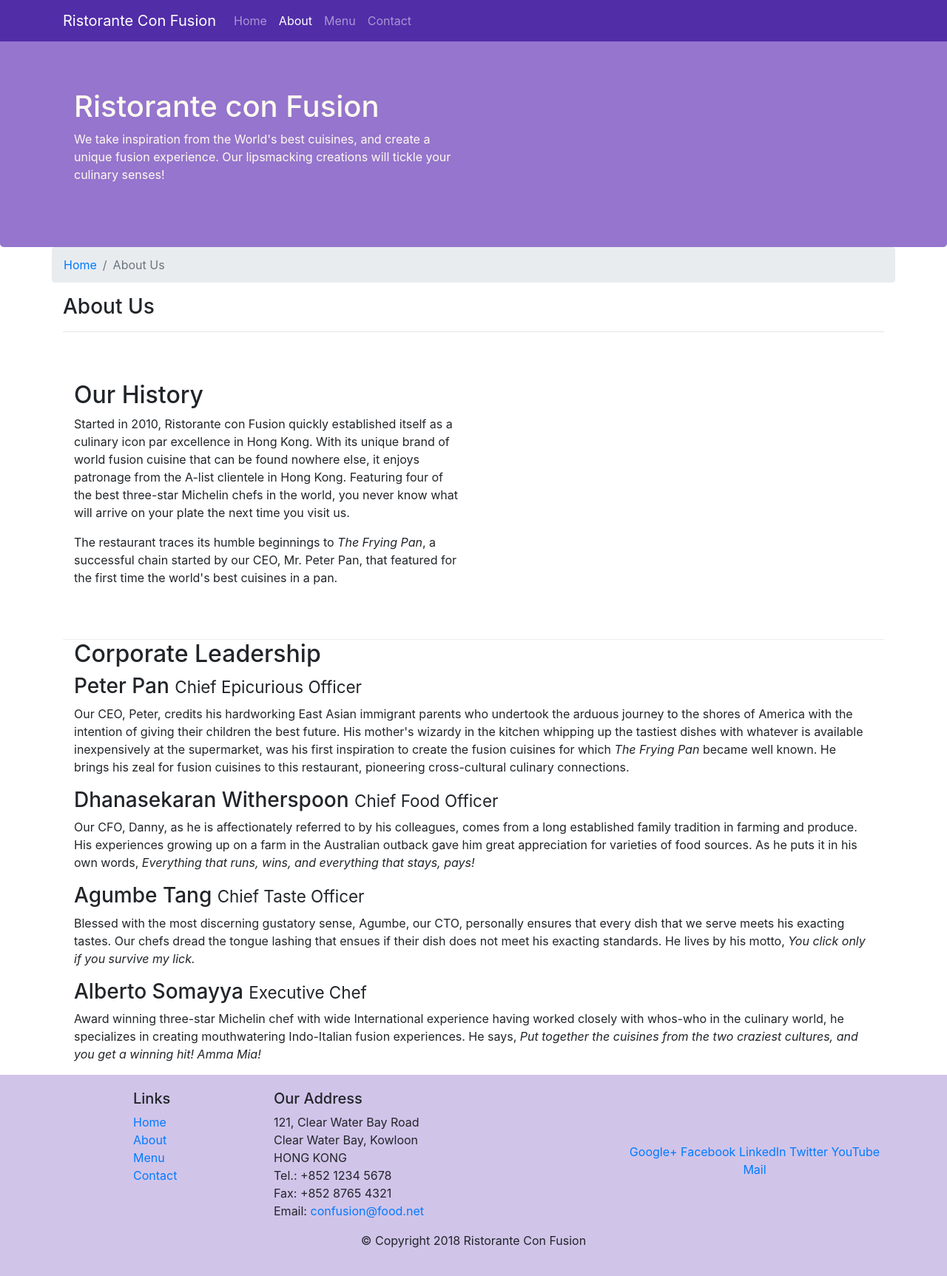
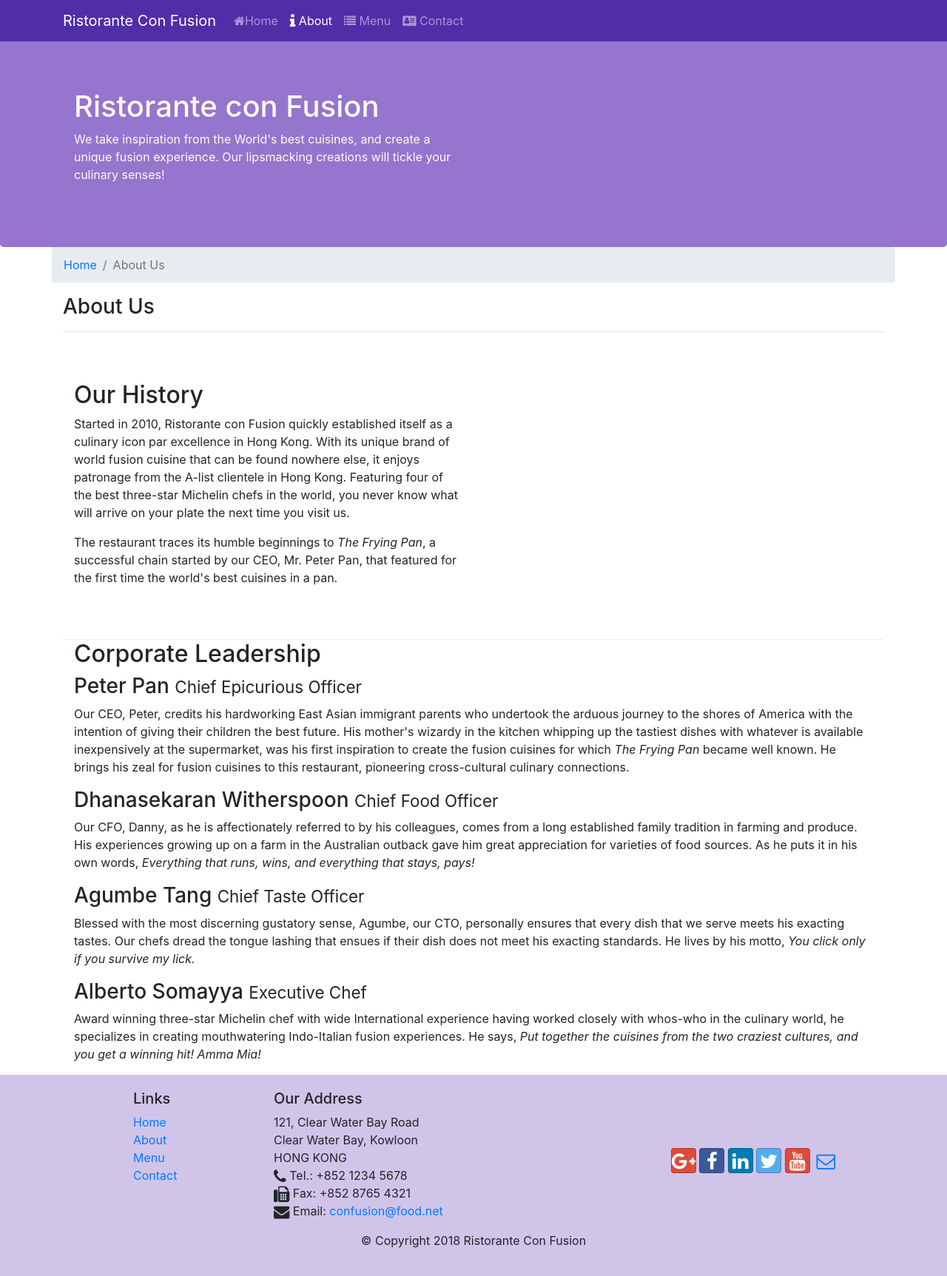
Before and after one commit to raghavendrajain/FE-BootstrapFirstProject, a website: page aboutus.html in a window 1280 px wide. Shown: the whole page at 74% size. Drawn offline with nearby package versions, Linux system fonts and the light colour scheme.

Commit message:
Icons added

```diff
--- a/aboutus.html
+++ b/aboutus.html
@@ -9,6 +9,8 @@
 
     <!-- Bootstrap CSS -->
     <link rel="stylesheet" href="node_modules/bootstrap/dist/css/bootstrap.min.css">
+    <link rel="stylesheet" href="node_modules/font-awesome/css/font-awesome.min.css">
+    <link rel="stylesheet" href="node_modules/bootstrap-social/bootstrap-social.css">
     <link rel="stylesheet" href="css/styles.css">
     <title>Ristorante Con Fusion: About Us</title>
 
@@ -24,10 +26,10 @@
             <a class="navbar-brand" href="./index.html">Ristorante Con Fusion</a>
             <div class="collapse navbar-collapse" id="Navbar">
                 <ul class="navbar-nav mr-auto">
-                    <li class="nav-item"><a class="nav-link" href="./index.html">Home</a></li>
-                    <li class="nav-item active"><a class="nav-link" href="#">About</a></li>
-                    <li class="nav-item"><a class="nav-link" href="#">Menu</a></li>
-                    <li class="nav-item"><a class="nav-link" href="#">Contact</a></li>
+                    <li class="nav-item"><a class="nav-link" href="./index.html"><span class="fa fa-home"></span>Home</a></li>
+                    <li class="nav-item active"><a class="nav-link" href="#"> <span class="fa fa-info fa-lg"></span> About</a></li>
+                    <li class="nav-item"><a class="nav-link" href="#"> <span class="fa fa-list fa-list"></span> Menu</a></li>
+                    <li class="nav-item"><a class="nav-link" href="#"> <span class="fa fa-address-card fa-list"></span> Contact</a></li>
                 </ul>
             </div>
         </div>
@@ -104,19 +106,19 @@
 		              121, Clear Water Bay Road<br>
 		              Clear Water Bay, Kowloon<br>
 		              HONG KONG<br>
-		              Tel.: +852 1234 5678<br>
-		              Fax: +852 8765 4321<br>
-		              Email: <a href="mailto:confusion@food.net">confusion@food.net</a>
+		              <i class="fa fa-phone fa-lg"></i> Tel.: +852 1234 5678<br>
+		              <i class="fa fa-fax fa-lg"></i> Fax: +852 8765 4321<br>
+		              <i class="fa fa-envelope fa-lg"></i> Email: <a href="mailto:confusion@food.net">confusion@food.net</a>
 		           </address>
                 </div>
                 <div class="col-12 col-sm-4 align-self-center">
                     <div class="text-center">
-                        <a href="http://google.com/+">Google+</a>
-                        <a href="http://www.facebook.com/profile.php?id=">Facebook</a>
-                        <a href="http://www.linkedin.com/in/">LinkedIn</a>
-                        <a href="http://twitter.com/">Twitter</a>
-                        <a href="http://youtube.com/">YouTube</a>
-                        <a href="mailto:">Mail</a>
+                                <a class="btn btn-social-icon btn-google" href="http://google.com/+"><i class="fa fa-google-plus"></i></a>
+                                <a class="btn btn-social-icon btn-facebook" href="http://www.facebook.com/profile.php?id="><i class="fa fa-facebook"></i></a>
+                                <a class="btn btn-social-icon btn-linkedin" href="http://www.linkedin.com/in/"><i class="fa fa-linkedin"></i></a>
+                                <a class="btn btn-social-icon btn-twitter" href="http://twitter.com/"><i class="fa fa-twitter"></i></a>
+                                <a class="btn btn-social-icon btn-google" href="http://youtube.com/"><i class="fa fa-youtube"></i></a>
+                                <a class="btn btn-social-icon" href="mailto:"><i class="fa fa-envelope-o"></i></a>
                     </div>
                 </div>
            </div>
--- a/package.json
+++ b/package.json
@@ -15,6 +15,8 @@
   },
   "dependencies": {
     "bootstrap": "^4.0.0",
+    "bootstrap-social": "^5.1.1",
+    "font-awesome": "^4.7.0",
     "jquery": "^3.3.1",
     "popper.js": "^1.12.9"
   }
```
Also changed, not shown: index.html (+14 -13 lines).
